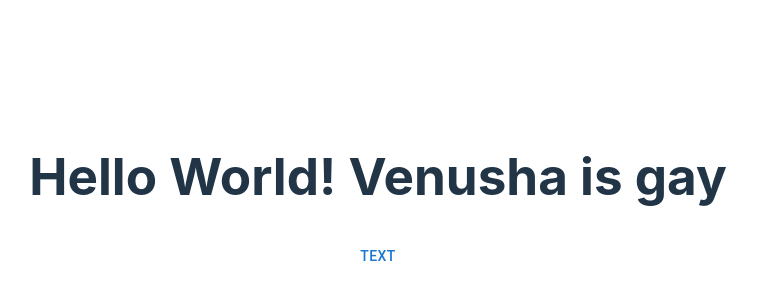
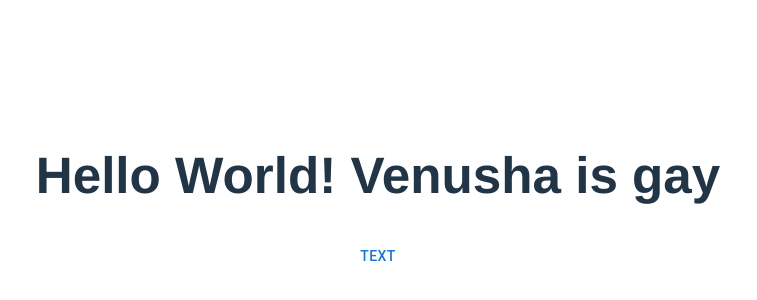
Before and after one commit to smamidipaka6/sublease-app, a React (Vite) app: page / in a window 1280 px wide. Shown: the part 206-506 px from the top of the page, without its empty margins (262-1019 px from the left). Built offline with nearby package versions, Linux system fonts and the light colour scheme.

Commit message:
changes to index.css for font and colors

```diff
--- a/src/index.css
+++ b/src/index.css
@@ -1,11 +1,11 @@
 :root {
-  font-family: Inter, system-ui, Avenir, Helvetica, Arial, sans-serif;
+  font-family: "Helvetica Neue", Inter, system-ui, Avenir, Helvetica, Arial, sans-serif;
   line-height: 1.5;
   font-weight: 400;
 
   color-scheme: light dark;
   color: rgba(255, 255, 255, 0.87);
-  background-color: #242424;
+  background-color: #222222; /* background color */
 
   font-synthesis: none;
   text-rendering: optimizeLegibility;
```
